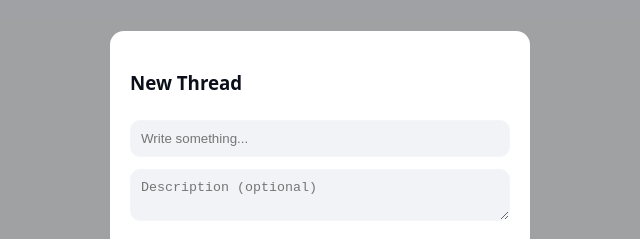
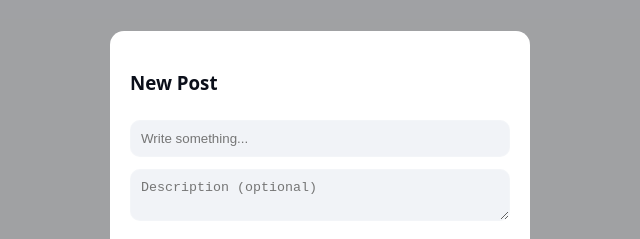
Before and after one commit to newhousegroup/wall, a plain HTML site: page index.html in a window 1280 px wide. Both pictures are taken after a click on the button "+ New Post". Shown: the part 236-475 px from the top of the page, 320-960 px from the left. Drawn offline with nearby package versions, Linux system fonts and the light colour scheme; no server answers.

Commit message:
Update index.html

```diff
--- a/index.html
+++ b/index.html
@@ -241,7 +241,7 @@ a{color:var(--blue);text-decoration:underline;}
 <!-- NEW THREAD MODAL -->
 <div class="modal" id="threadModal">
   <div class="modalContent">
-    <h3>New Thread</h3>
+    <h3>New Post</h3>
     <input id="threadTitle" placeholder="Write something...">
     <textarea id="threadBody" placeholder="Description (optional)"></textarea>
 
```
